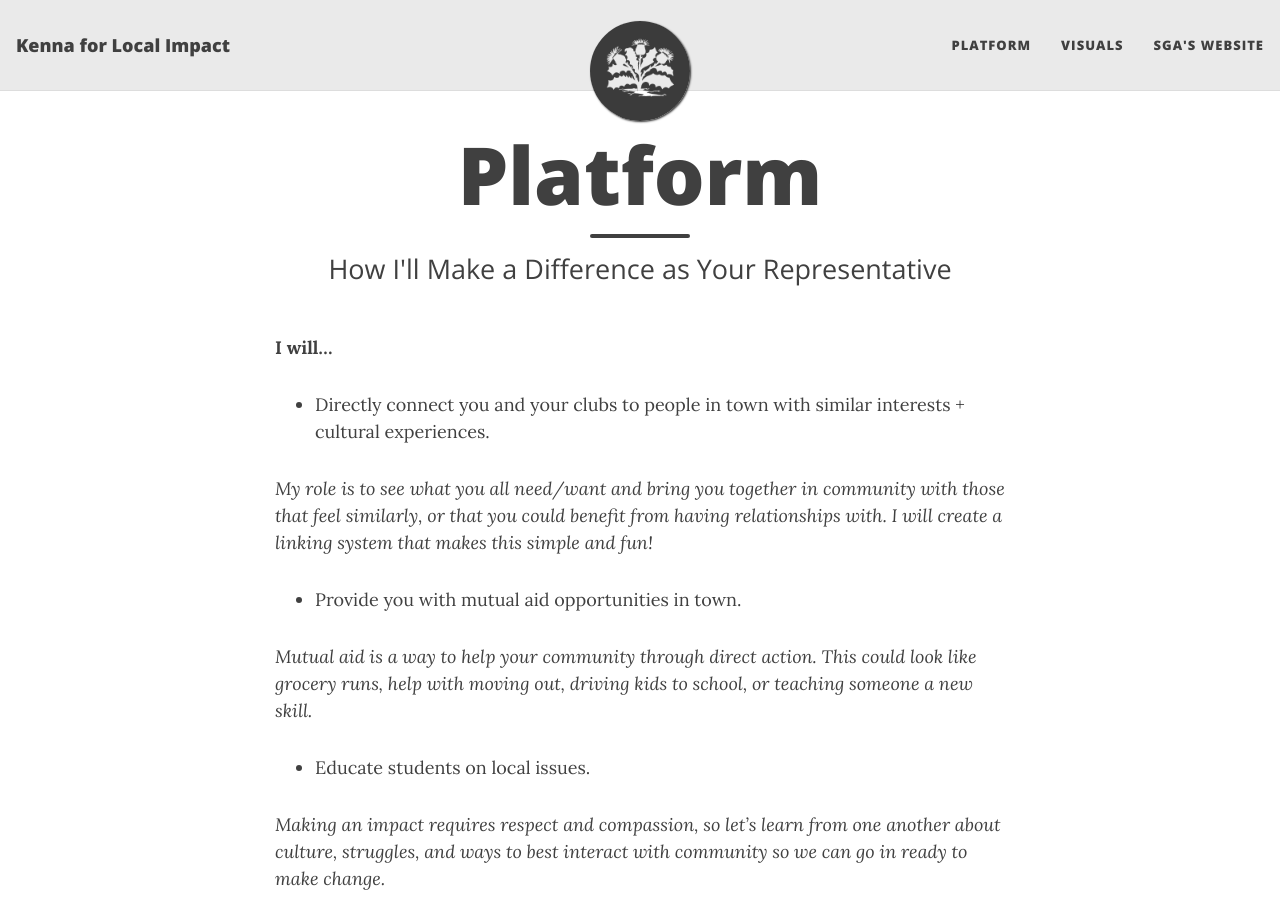
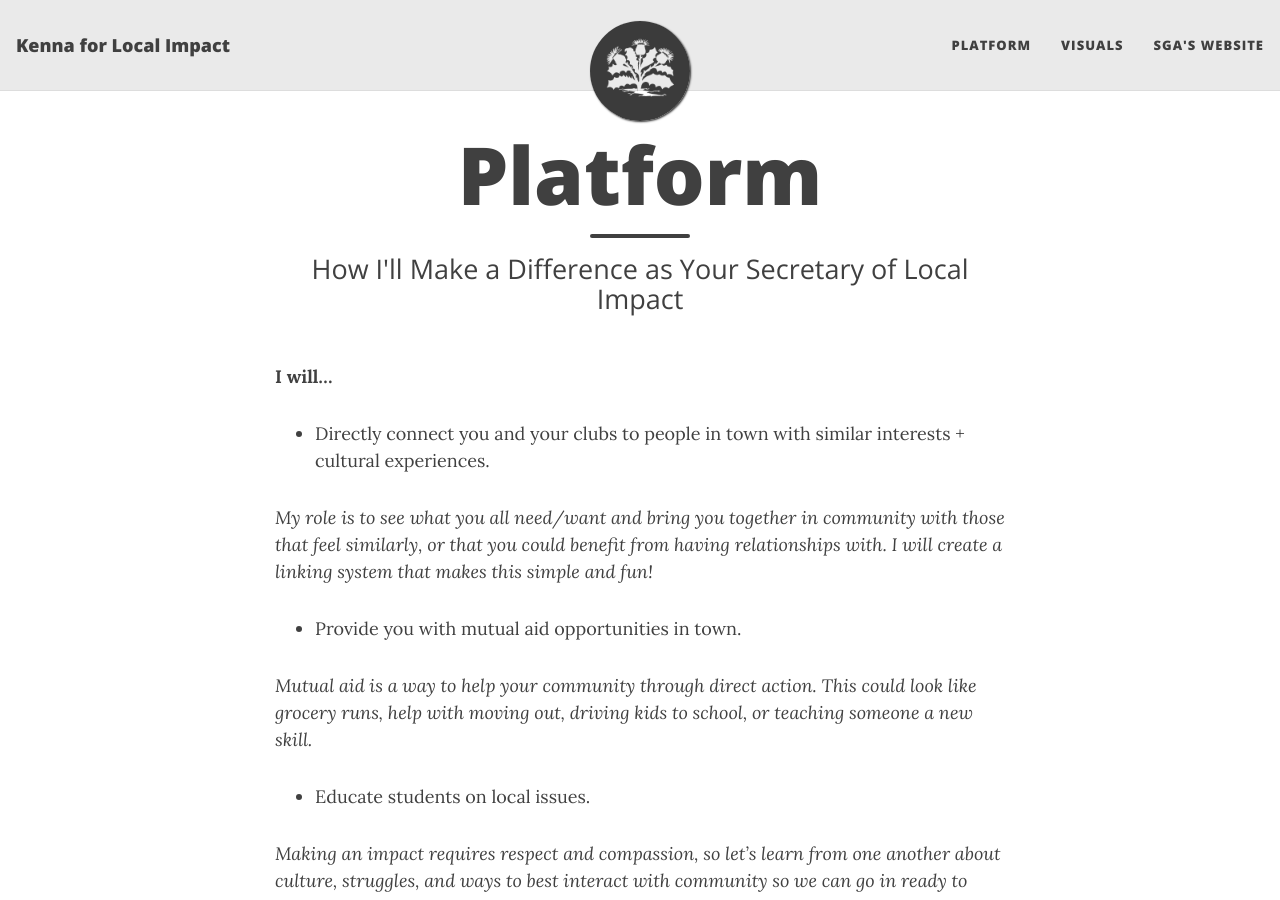
Before and after one commit to brankenn4325/brankenn4325.github.io, a Jekyll site: the page built from platform.md, in a window 1280 px wide and 900 px high. Built offline with Jekyll 4.4.1, drawn with Linux system fonts in a browser that asks for light colours.

Commit message:
Update platform.md

```diff
--- a/platform.md
+++ b/platform.md
@@ -1,7 +1,7 @@
 ---
 layout: page
 title: Platform
-subtitle: How I'll Make a Difference as Your Representative
+subtitle: How I'll Make a Difference as Your Secretary of Local Impact
 ---
 
 **I will…**
```
